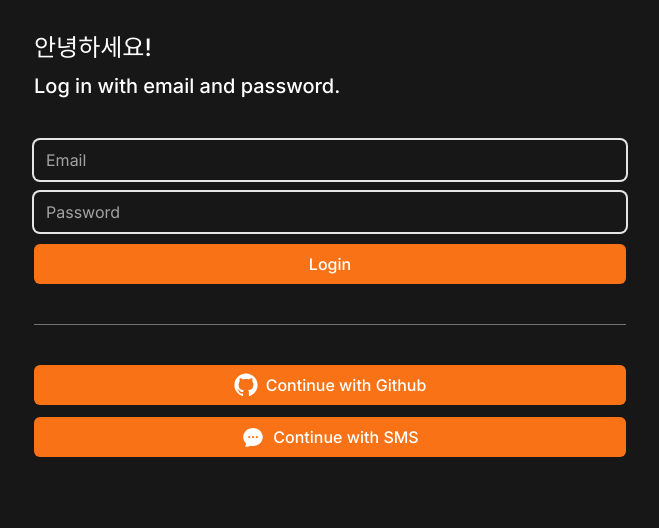
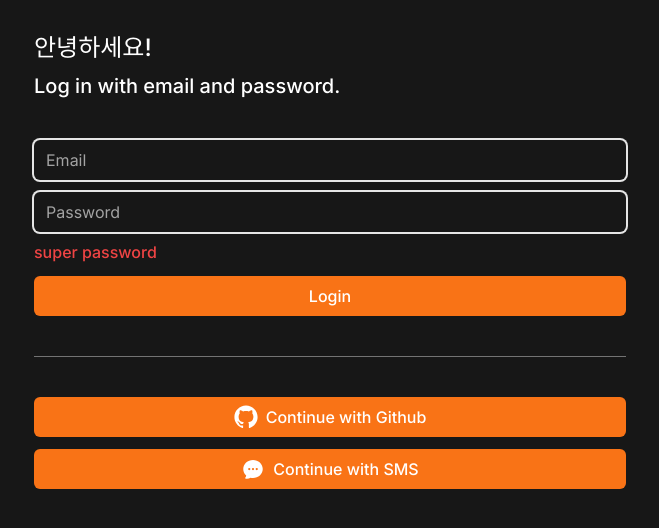
Before and after one commit to pjh5474/CarrotMarket-ReLoad, a Next.js app: page /login in a window 1280 px wide. Shown: the top 528 px of the page, without its empty margins (310-969 px from the left). Built offline with nearby package versions, Linux system fonts and the light colour scheme.

Commit message:
useFormState

```diff
--- /dev/null
+++ b/app/login/actions.ts
@@ -0,0 +1,9 @@
+"use server";
+
+export const handleForm = async (prevState: any, formData: FormData) => {
+  console.log(prevState);
+  await new Promise((resolve) => setTimeout(resolve, 3000));
+  return {
+    errors: ["wrong password 1", "wrong password 2"],
+  };
+};
--- a/app/login/page.tsx
+++ b/app/login/page.tsx
@@ -1,20 +1,22 @@
+"use client";
+
 import FormButton from "@/components/form-btn";
 import FormInput from "@/components/form-input";
 import SocilaLogin from "@/components/social-login";
+import { useFormState } from "react-dom";
+import { handleForm } from "./actions";
 
 export default function LoginPage() {
-  const handleForm = async (formData: FormData) => {
-    "use server";
-    await new Promise((resolve) => setTimeout(resolve, 5000));
-    console.log("Logged in !");
-  };
+  const [state, action] = useFormState(handleForm, {
+    errors: ["super password"],
+  });
   return (
     <div className="flex flex-col gap-10 py-8 px-6">
       <div className="flex flex-col gap-2 *:font-medium">
         <h1 className="text-2xl ">안녕하세요!</h1>
         <h2 className="text-xl">Log in with email and password.</h2>
       </div>
-      <form action={handleForm} className="flex flex-col gap-3">
+      <form action={action} className="flex flex-col gap-3">
         <FormInput
           name="email"
           type="email"
@@ -27,7 +29,7 @@ export default function LoginPage() {
           type="password"
           placeholder="Password"
           required
-          errors={[]}
+          errors={state?.errors ?? []}
         />
         <FormButton text="Login" />
       </form>
```
